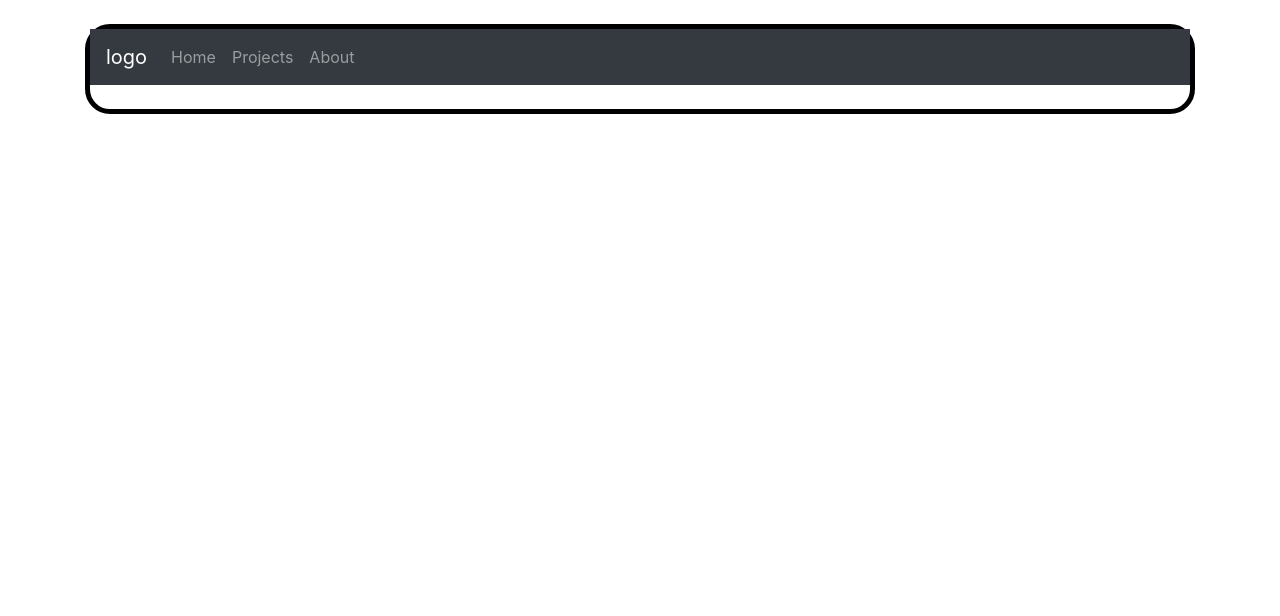
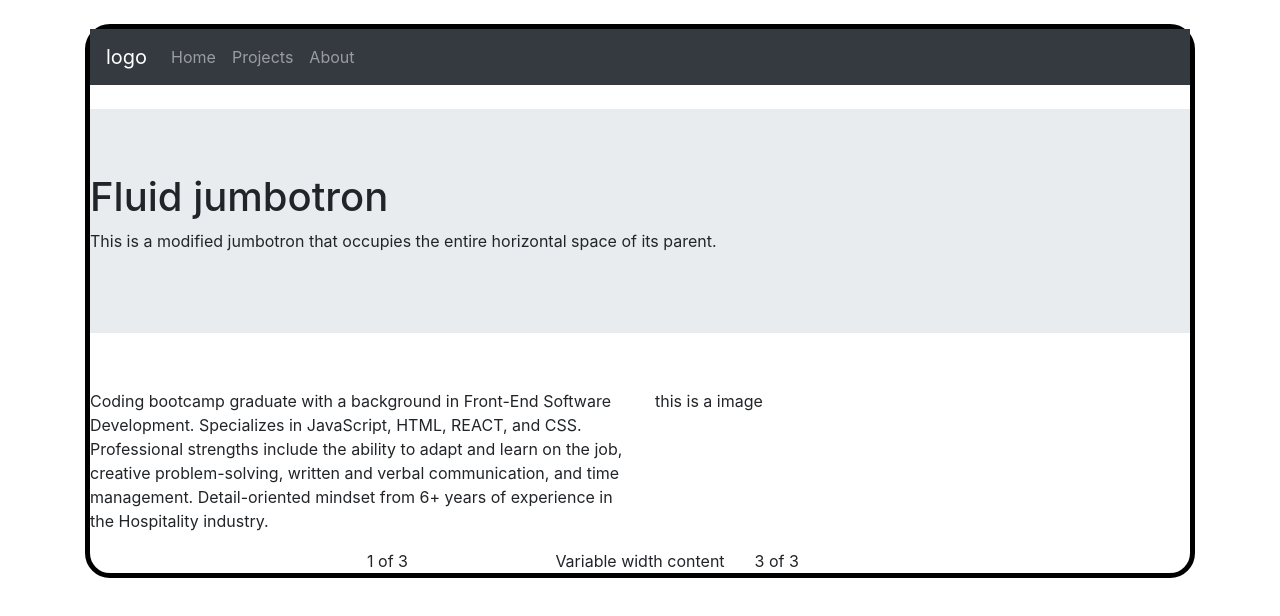
Before and after one commit to JarredGriffith/personalwebsite, a React (Create React App) app in the folder web-site/: page / in a window 1280 px wide. Shown: the top 616 px of the page. Built offline with nearby package versions, Linux system fonts and the light colour scheme.

Commit message:
adding bio text and col/rows to the home page.

```diff
--- a/web-site/src/App.js
+++ b/web-site/src/App.js
@@ -5,11 +5,12 @@ import {
   //need to get thing from the react router.
   BrowserRouter as Router,
   Switch,
-  // Route,
+  Route,
   // Link,
   // useRouteMatch
 } from 'react-router-dom';
 import Container from 'react-bootstrap/Container'
+import homePage from './components/Home/Mainhome'
 
 function App() {
   return (
@@ -22,9 +23,9 @@ function App() {
       <br/>
     <Router>
       <Switch>
-        {/* <Route path="/players" exact component={PlayerList}/>
-        <Route path="/about" component={About}/>
-        <Route path="/" component={Home}/> */}
+      <Route path="/" component={homePage}/>
+        {/* <Route path="/about" component={About}/>
+        <Route path="/" component={Home}/>  */}
       </Switch>
     </Router>
 
--- /dev/null
+++ b/web-site/src/components/Home/Mainhome.js
@@ -0,0 +1,14 @@
+import HomeCover from './cover'
+import BodyText from './body'
+
+function homePage() {
+    return(
+        <div>
+        <HomeCover/>
+        <br></br>
+        <BodyText/>
+        </div>
+    )
+}
+
+export default homePage;
--- /dev/null
+++ b/web-site/src/components/Home/body.js
@@ -0,0 +1,27 @@
+import Row from 'react-bootstrap/Row'
+import Col from 'react-bootstrap/Col'
+import Bio from './text/bio'
+
+function BodyText() {
+
+    return (
+        <div>
+        <Row>
+        <Col><Bio/></Col>
+        <Col>this is a image</Col>
+      </Row>
+      <Row className="justify-content-md-center">
+    <Col xs lg="2">
+      1 of 3
+    </Col>
+    <Col md="auto">Variable width content</Col>
+    <Col xs lg="2">
+      3 of 3
+    </Col>
+  </Row>
+      </div>
+    )
+
+}
+
+export default BodyText;
--- a/web-site/src/components/Home/cover.js
+++ b/web-site/src/components/Home/cover.js
@@ -1,6 +1,7 @@
 import Jumbotron from 'react-bootstrap/Jumbotron'
 
 function HomeCover (){
+    return (
     <Jumbotron fluid>
     <h1>Fluid jumbotron</h1>
     <p>
@@ -8,4 +9,7 @@ function HomeCover (){
       its parent.
     </p>
 </Jumbotron>
+    )
 }
+
+export default HomeCover;
--- /dev/null
+++ b/web-site/src/components/Home/text/bio.js
@@ -0,0 +1,8 @@
+function Bio() {
+    return (
+        <p>Coding bootcamp graduate with a background in Front-End Software Development. Specializes in JavaScript, HTML, REACT, and CSS. Professional strengths include the ability to adapt and learn on the job, creative problem-solving, written and verbal communication, and time management. Detail-oriented mindset from 6+ years of experience in the Hospitality industry.
+        </p>
+    )
+}
+
+export default Bio;
```
